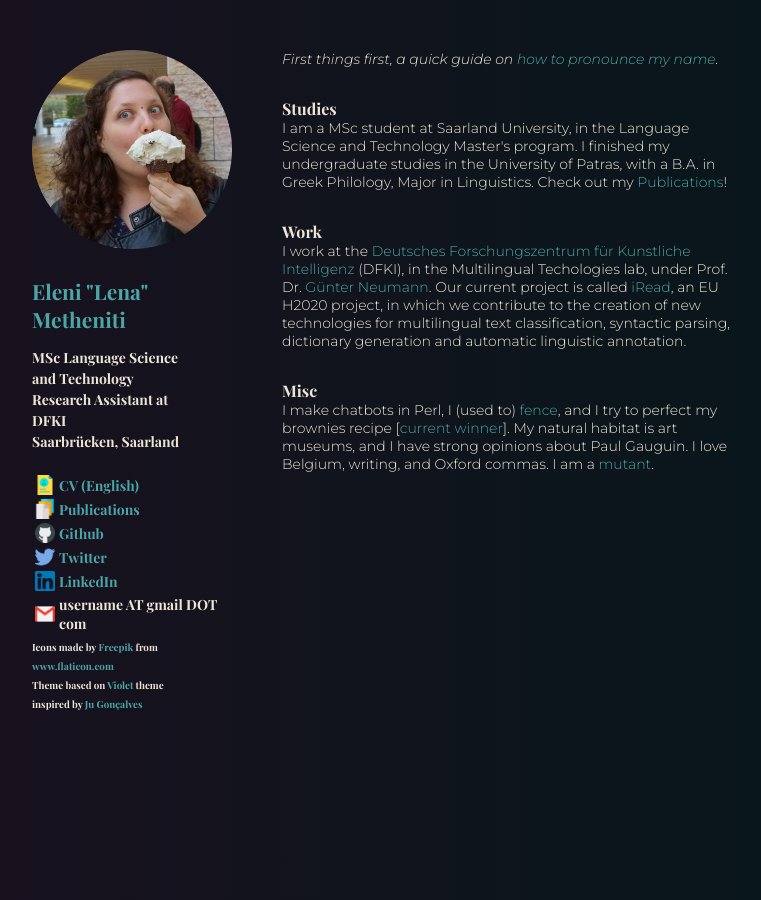
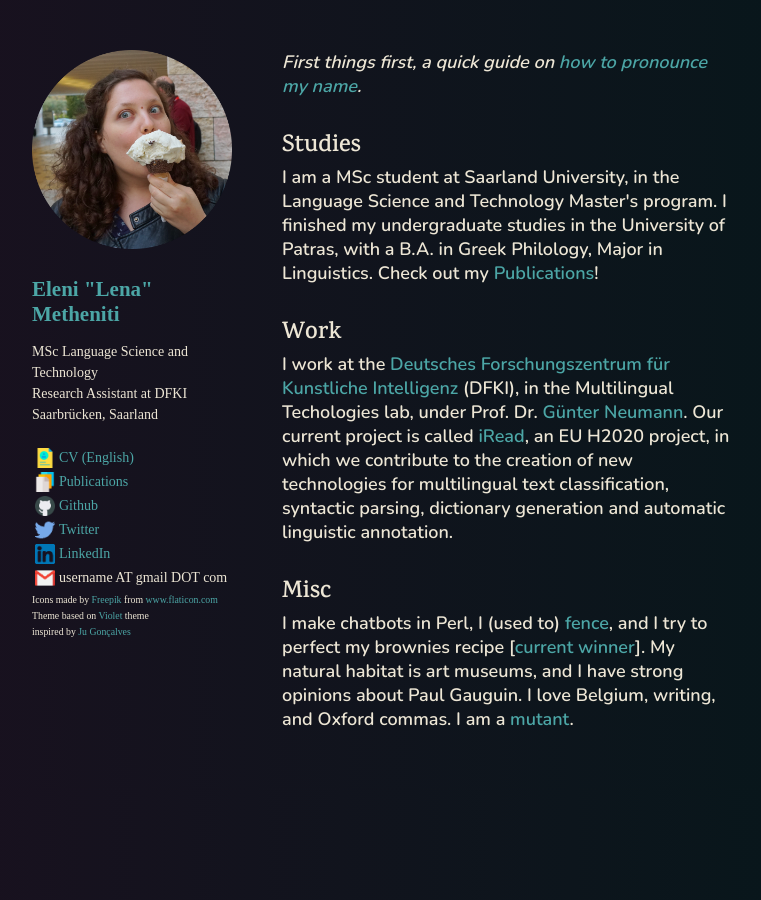
Before and after one commit to lenakmeth/lenakmeth.github.io, a Jekyll site: the page built from index.html, in a window 1280 px wide. Shown: the whole page, without its empty margins (68-829 px from the left). Built offline with Jekyll 4.4.1, drawn with Linux system fonts in a browser that asks for light colours.

Commit message:
new fonts Karma Nunito

```diff
--- a/_layouts/default.html
+++ b/_layouts/default.html
@@ -16,7 +16,7 @@
   {% include favicon.html %}
 
   <link rel="canonical" href="{{ site.url }}{{ page.url | replace:'index.html','' }}">
-  <link href="https://fonts.googleapis.com/css?family=Montserrat:300,300i|Playfair+Display:700&display=swap" rel="stylesheet">
+  <link href="https://fonts.googleapis.com/css?family=Karma:600|Nunito:600&display=swap" rel="stylesheet">
   <style>
     {% capture scss_sheet %}{% include style.scss %}{% endcapture %}
     {{ scss_sheet | scssify }}
--- a/index.html
+++ b/index.html
@@ -58,19 +58,19 @@
 
 <section class="content">
   <p>
-    <div style="font-family: 'Montserrat', sans-serif; font-size:14px"><em>First things first, a quick guide on <a href="/pronounce.html">how to pronounce my name</a>.</em></div>
+    <div style="font-family: 'Nunito', sans-serif; font-size:18px"><em>First things first, a quick guide on <a href="/pronounce.html">how to pronounce my name</a>.</em></div>
 <p>
-    <div style="font-family: 'Playfair Display', serif; font-size:16px"><strong>Studies</strong></br></div>
-    <div style="font-family: 'Montserrat', sans-serif; font-size:14px">I am a MSc student at Saarland University, in the Language Science and Technology Master's program. I finished my undergraduate studies in the University of Patras, with a B.A. in Greek Philology, Major in Linguistics. Check out my <a href="/publications.html">Publications</a>!</div>
+    <div style="font-family: 'Karma', serif; font-size:24px"><strong>Studies</strong></br></div>
+    <div style="font-family: 'Nunito', sans-serif; font-size:18px">I am a MSc student at Saarland University, in the Language Science and Technology Master's program. I finished my undergraduate studies in the University of Patras, with a B.A. in Greek Philology, Major in Linguistics. Check out my <a href="/publications.html">Publications</a>!</div>
   </p>
 
   <p>
-    <div style="font-family: 'Playfair Display', serif; font-size:16px"><strong>Work</strong></br></div>
-    <div style="font-family: 'Montserrat', sans-serif; font-size:14px">I work at the <a href="http://dfki.de" target="_blank" rel="noopener">Deutsches Forschungszentrum für Kunstliche Intelligenz</a> (DFKI), in the Multilingual Techologies lab, under Prof. Dr. <a href="http://dfki.de/~neumann/" target="_blank" rel="noopener">Günter Neumann</a>. Our current project is called <a href="https://iread-project.eu/" target="_blank" rel="noopener">iRead</a>, an EU H2020 project, in which we contribute to the creation of new technologies for multilingual text classification, syntactic parsing, dictionary generation and automatic linguistic annotation.</div>
+    <div style="font-family: 'Karma', serif; font-size:24px"><strong>Work</strong></br></div>
+    <div style="font-family: 'Nunito', sans-serif; font-size:18px">I work at the <a href="http://dfki.de" target="_blank" rel="noopener">Deutsches Forschungszentrum für Kunstliche Intelligenz</a> (DFKI), in the Multilingual Techologies lab, under Prof. Dr. <a href="http://dfki.de/~neumann/" target="_blank" rel="noopener">Günter Neumann</a>. Our current project is called <a href="https://iread-project.eu/" target="_blank" rel="noopener">iRead</a>, an EU H2020 project, in which we contribute to the creation of new technologies for multilingual text classification, syntactic parsing, dictionary generation and automatic linguistic annotation.</div>
   </p>
 
   <p>
-    <div style="font-family: 'Playfair Display', serif; font-size:16px"><strong>Misc</strong></br></div>
-    <div style="font-family: 'Montserrat', sans-serif; font-size:14px">I make chatbots in Perl, I (used to) <a href="assets/images/oaka-2014.jpg" target="_blank" rel="noopener">fence</a>, and I try to perfect my brownies recipe [<a href="https://docs.google.com/document/d/1L0wh0j058coJJB6W_V3UbjLbRfLCsGsEmARmqVl8-ik/edit?usp=sharing" target="_blank" rel="noopener">current winner</a>]. My natural habitat is art museums, and I have strong opinions about Paul Gauguin. I love Belgium, writing, and Oxford commas. I am a <a href="https://en.wikipedia.org/wiki/Clinodactyly" target="_blank" rel="noopener">mutant</a>.</div>
+    <div style="font-family: 'Karma', serif; font-size:24px"><strong>Misc</strong></br></div>
+    <div style="font-family: 'Nunito', sans-serif; font-size:18px">I make chatbots in Perl, I (used to) <a href="assets/images/oaka-2014.jpg" target="_blank" rel="noopener">fence</a>, and I try to perfect my brownies recipe [<a href="https://docs.google.com/document/d/1L0wh0j058coJJB6W_V3UbjLbRfLCsGsEmARmqVl8-ik/edit?usp=sharing" target="_blank" rel="noopener">current winner</a>]. My natural habitat is art museums, and I have strong opinions about Paul Gauguin. I love Belgium, writing, and Oxford commas. I am a <a href="https://en.wikipedia.org/wiki/Clinodactyly" target="_blank" rel="noopener">mutant</a>.</div>
   </p>
 </section>
--- a/pronounce.html
+++ b/pronounce.html
@@ -63,7 +63,7 @@
 
 
 <section class="content">
-<div style="font-family: 'Montserrat', sans-serif; font-size:16px">
+<div style="font-family: 'Nunito', sans-serif; font-size:18px">
   <table class="tg">
     <tr>
       <th style="padding:15px" class="tg-v47y"></th>
```
Also changed, not shown: publications.html (+7 -7 lines).
